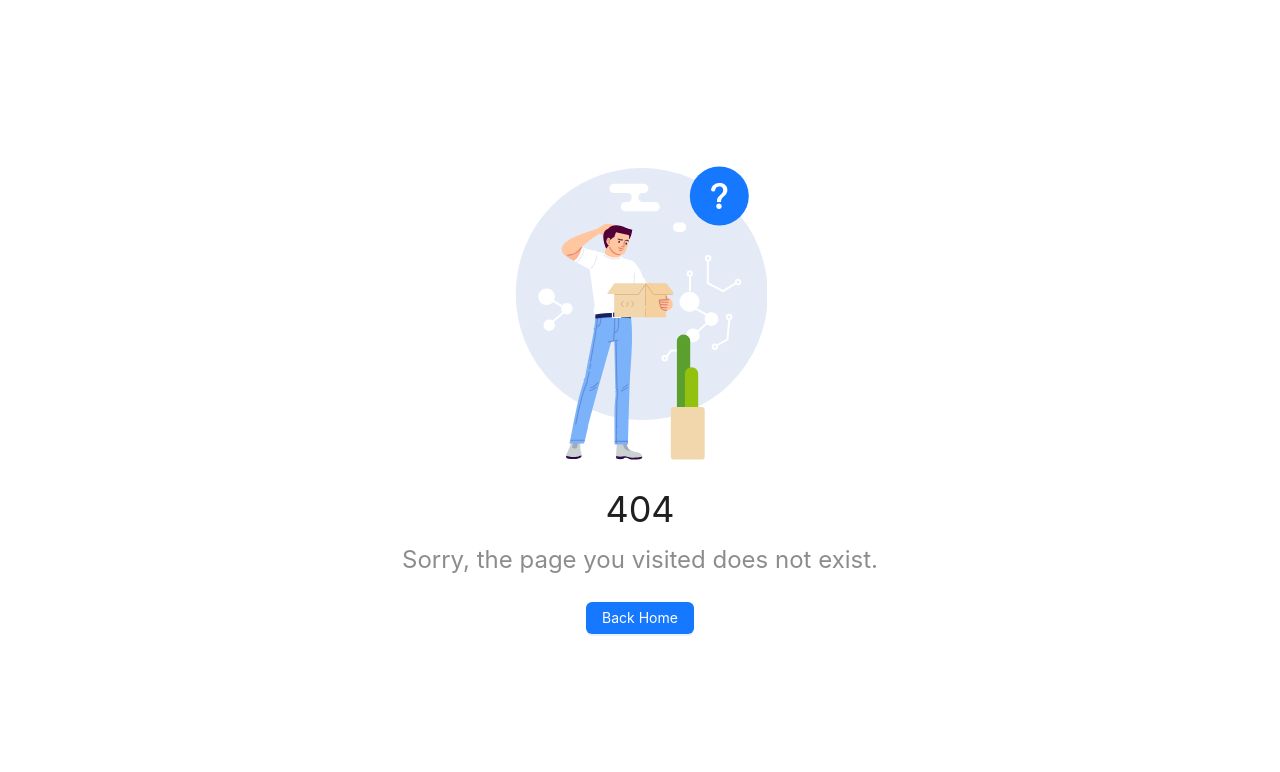
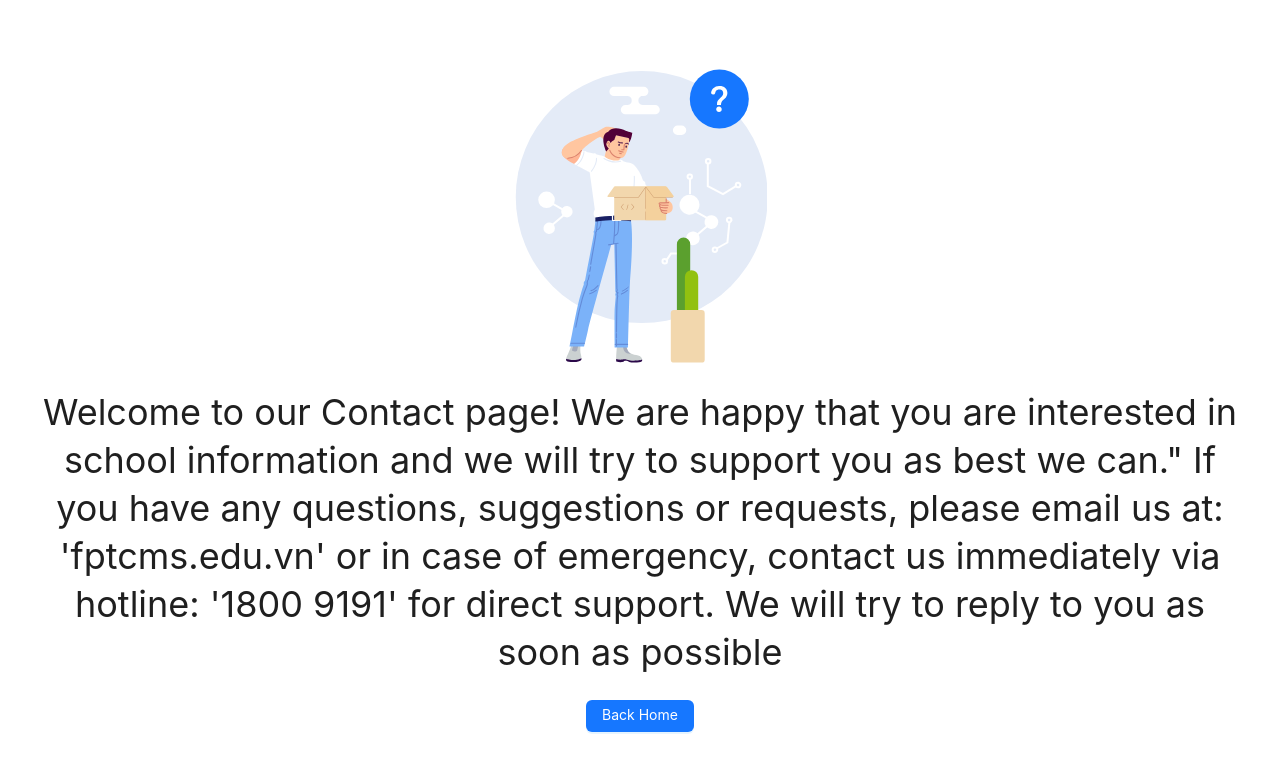
Before and after one commit to tutruong193/webtopup, a React (Create React App) app in the folder client/: page /contact in a window 1280 px wide. Before the commit this address had no page. Shown: the top 772 px of the page. Built offline with nearby package versions, Linux system fonts and the light colour scheme.

Commit message:
Add
Add ContactPage and redo HomePage

```diff
--- a/client/src/components/HeaderComponent/HeaderComponent.jsx
+++ b/client/src/components/HeaderComponent/HeaderComponent.jsx
@@ -69,6 +69,9 @@ const HeaderComponent = () => {
     navigate("/faculty");
     window.location.reload();
   };
+  const handleContact =() => {
+    navigate("/contact");
+  }
   ///search
   const [filteredContributions, setFilteredContributions] = useState([]);
   const [inputSearch, setInputSearch] = useState("");
@@ -194,8 +197,8 @@ const HeaderComponent = () => {
               </div>
             </Dropdown>
           </WrapperText>
-          <WrapperText>Contact</WrapperText>
-          <WrapperText>About me</WrapperText>
+          <WrapperText onClick={handleContact}>Contact</WrapperText>
+
         </Col>
         <Col
           span={2}
--- /dev/null
+++ b/client/src/pages/ContactPage/ContactPage.jsx
@@ -0,0 +1,47 @@
+import React from 'react';
+import { Button, Result } from 'antd';
+import HomePage from '../HomePage/HomePage';
+import { useNavigate } from 'react-router-dom'
+const ContactPage = () => {
+    const resultStyle = {
+      display: 'flex',
+      flexDirection: 'column',
+      alignItems: 'center',
+      justifyContent: 'center',
+      height: '100vh',
+    };
+
+    const contentStyle = {
+      textAlign: 'center',
+    };
+
+    const titleStyle = {
+      fontSize: '36px',
+    };
+
+    const subTitleStyle = {
+      fontSize: '24px',
+    };
+
+    const imageStyle = {
+      width: '200px',
+      height: '200px',
+    };
+    const navigate = useNavigate();
+    const handleBackHome = () => {
+      navigate('/');
+    }
+    return (
+      <div style={resultStyle}>
+        <Result
+          status="404"
+          title={<span style={titleStyle}>Welcome to our Contact page! We are happy that you are interested in school information and we will try to support you as best we can."
+          If you have any questions, suggestions or requests, please email us at: 'fptcms.edu.vn' or in case of emergency, contact us immediately via hotline: '1800 9191' for direct support. We will try to reply to you as soon as possible</span>}
+          extra={<Button type="primary" onClick={handleBackHome}>Back Home</Button>}
+          style={contentStyle}
+          icon={<img src="/path/to/image.png" alt="" style={imageStyle} />}
+        />
+      </div>
+    );
+  }
+export default ContactPage;
--- a/client/src/routes/index.js
+++ b/client/src/routes/index.js
@@ -8,6 +8,7 @@ import FacultyArticlePage from "../pages/FacultyArticlePage/FacultyArticlePage";
 import CoordinatorPage from "../pages/CoordinatorPage/CoordinatorPage";
 import ManagerPage from "../pages/ManagerPage/ManagerPage";
 import ActivePage from "../pages/ActivePage/ActivePage";
+import ContactPage from "../pages/ContactPage/ContactPage";
 export const routes = [
   {
     path: "/",
@@ -25,11 +26,19 @@ export const routes = [
     path: "/detail/:id",
     page: PageDetail,
     isShowHeader: true,
+    requiresAuth: false,
   },
   {
     path: "/faculty",
     page: FacultyArticlePage,
     isShowHeader: true,
+    requiresAuth: false,
+  },
+  {
+    path: "/contact",
+    page: ContactPage,
+    isShowHeader: false,
+    requiresAuth: false,
   },
   {
     path: "/faculty/?facul=:id",
```
